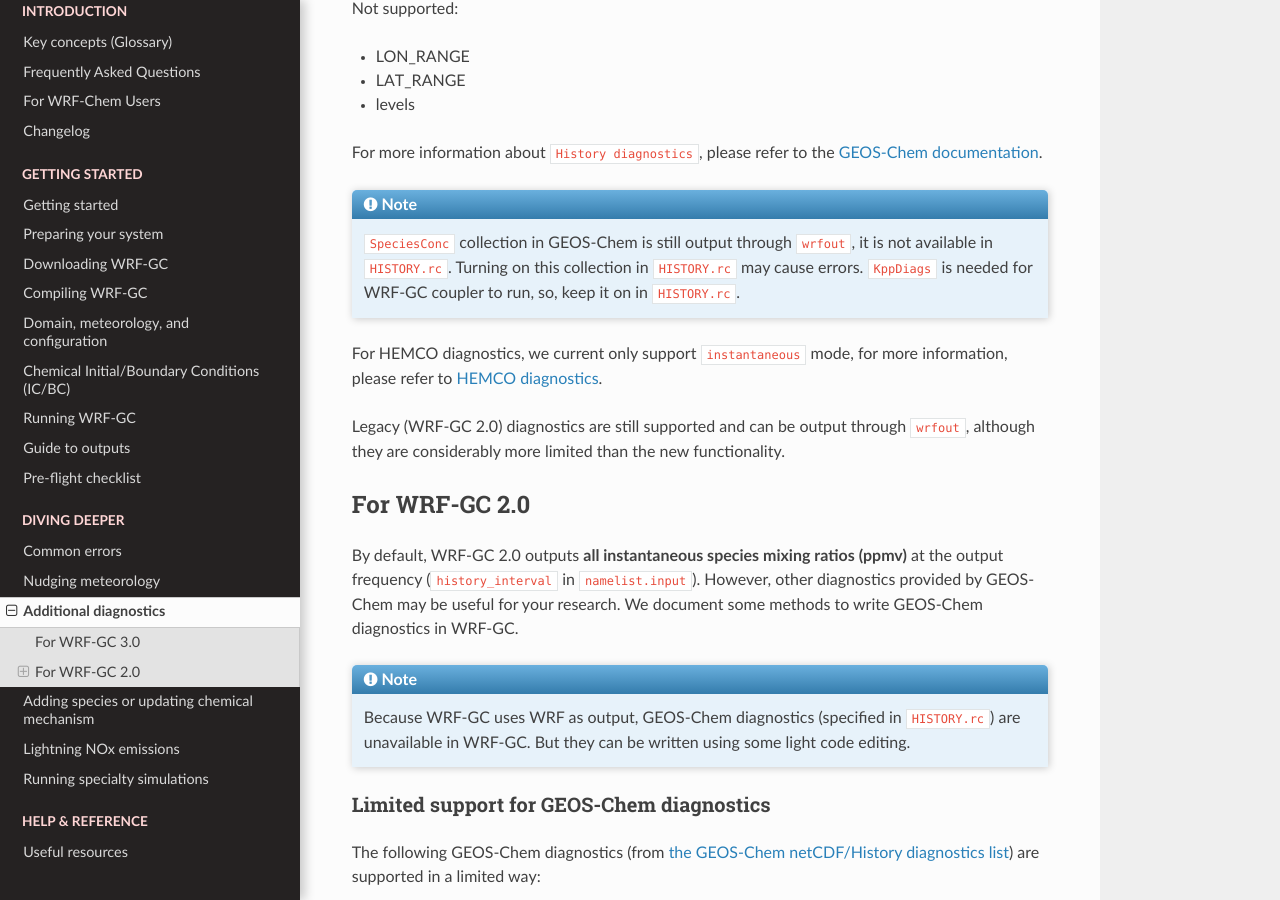
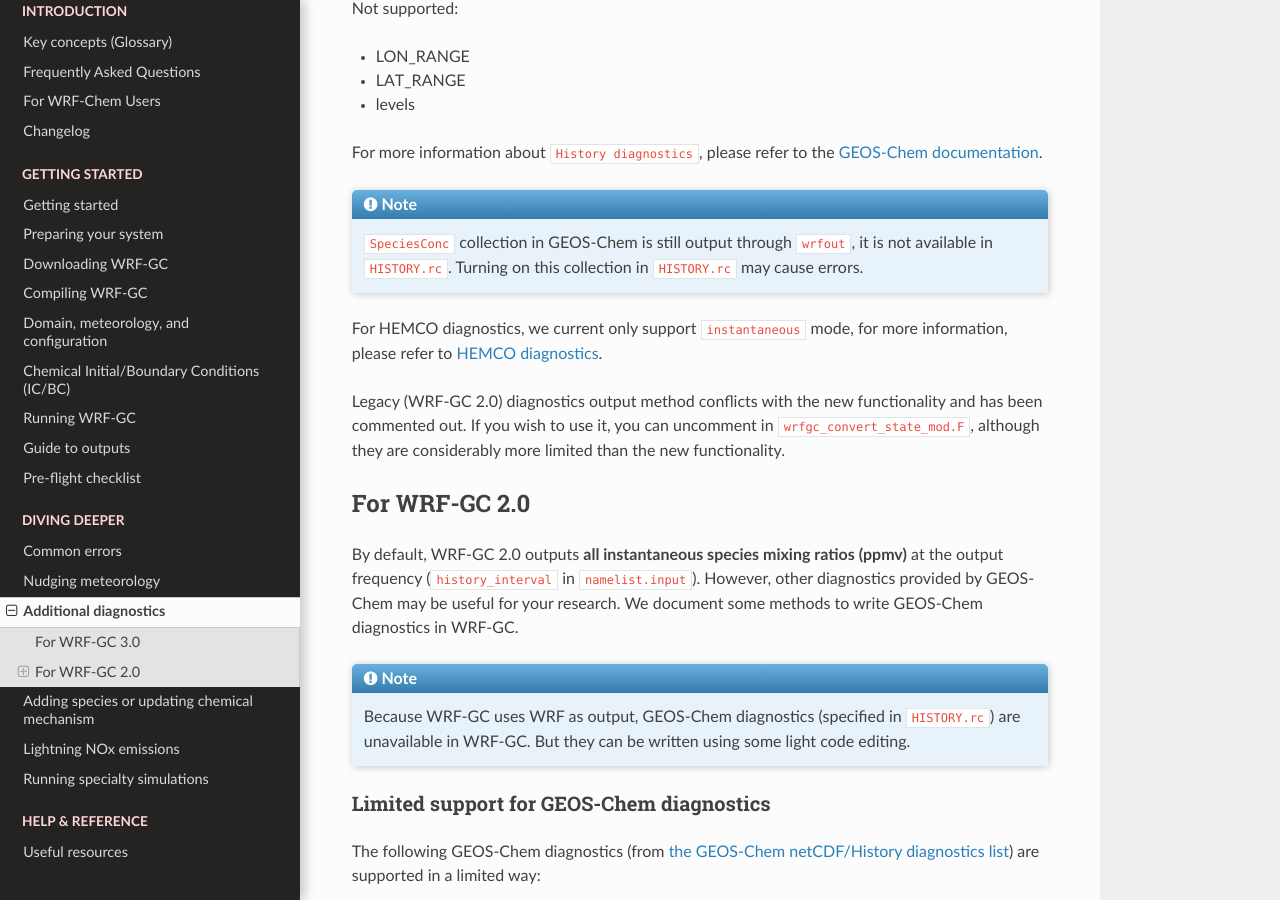
Before and after one commit to WRF-GC/documentation, a Sphinx documentation site: the page built from docs/source/extra-diagnostics.rst, in a window 1280 px wide and 900 px high, scrolled down 510 px. Built offline with Sphinx 7.4.7 and the Read the Docs theme 2.0.0, drawn with Linux system fonts in a browser that asks for light colours.

Commit message:
Update extra-diagnostics.rst
The old diagnostics output method conflicts with the new functionality and has been commented out.

```diff
--- a/docs/source/extra-diagnostics.rst
+++ b/docs/source/extra-diagnostics.rst
@@ -22,11 +22,11 @@ Not supported:
 For more information about ``History diagnostics``, please refer to the `GEOS-Chem documentation <https://wiki.seas.harvard.edu/geos-chem/index.php/Overview_of_History_diagnostics>`_.
 
 .. note::
-	``SpeciesConc`` collection in GEOS-Chem is still output through ``wrfout``, it is not available in ``HISTORY.rc``. Turning on this collection in ``HISTORY.rc`` may cause errors. ``KppDiags`` is needed for WRF-GC coupler to run, so, keep it on in ``HISTORY.rc``.
+	``SpeciesConc`` collection in GEOS-Chem is still output through ``wrfout``, it is not available in ``HISTORY.rc``. Turning on this collection in ``HISTORY.rc`` may cause errors.
 
 For HEMCO diagnostics, we current only support ``instantaneous`` mode, for more information, please refer to `HEMCO diagnostics <https://hemco.readthedocs.io/en/stable/hco-ref-guide/diagnostics.html>`_.
 
-Legacy (WRF-GC 2.0) diagnostics are still supported and can be output through ``wrfout``, although they are considerably more limited than the new functionality.
+Legacy (WRF-GC 2.0) diagnostics output method conflicts with the new functionality and has been commented out. If you wish to use it, you can uncomment in ``wrfgc_convert_state_mod.F``, although they are considerably more limited than the new functionality.
 
 For WRF-GC 2.0
 ----------------
```
